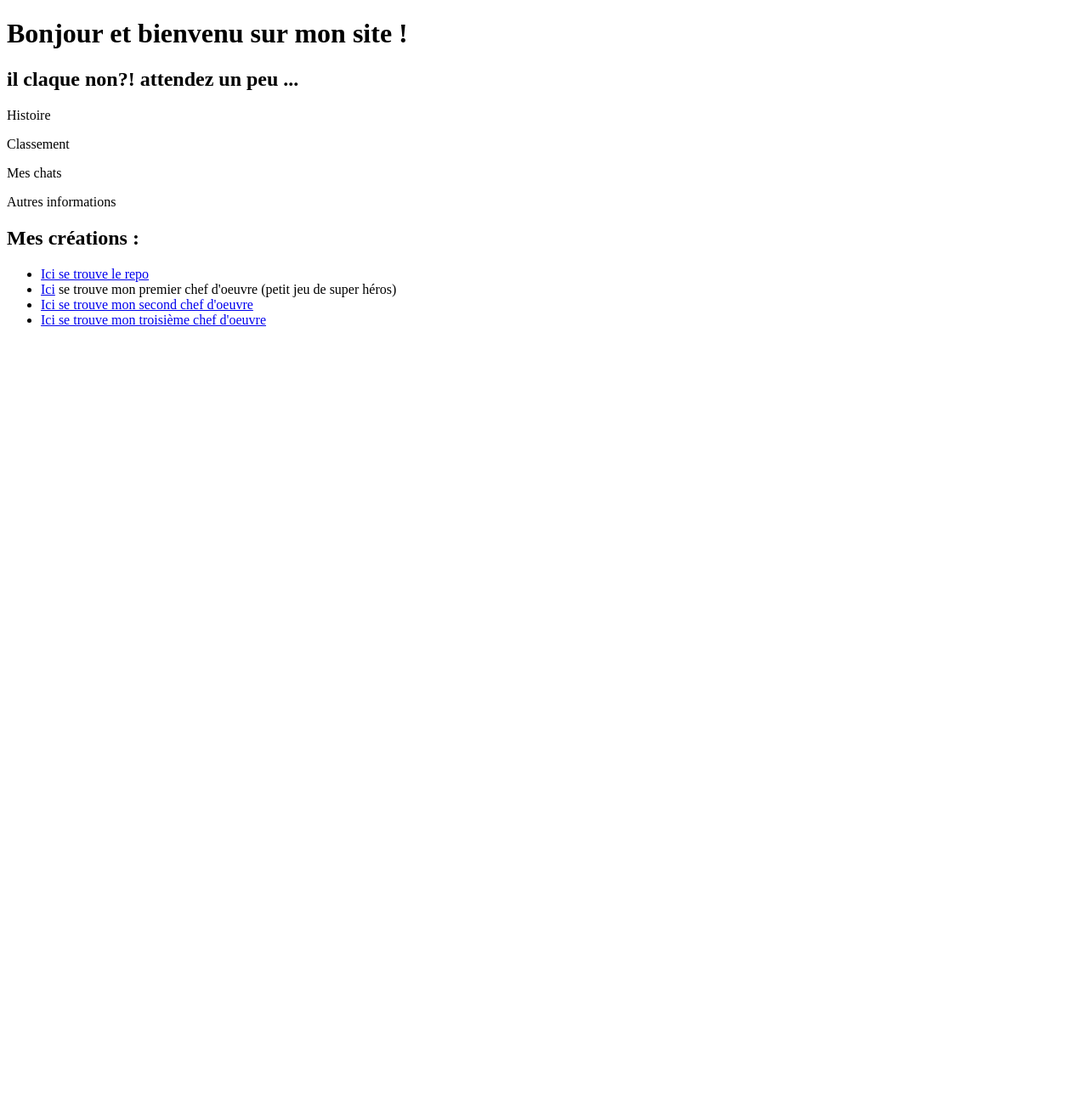
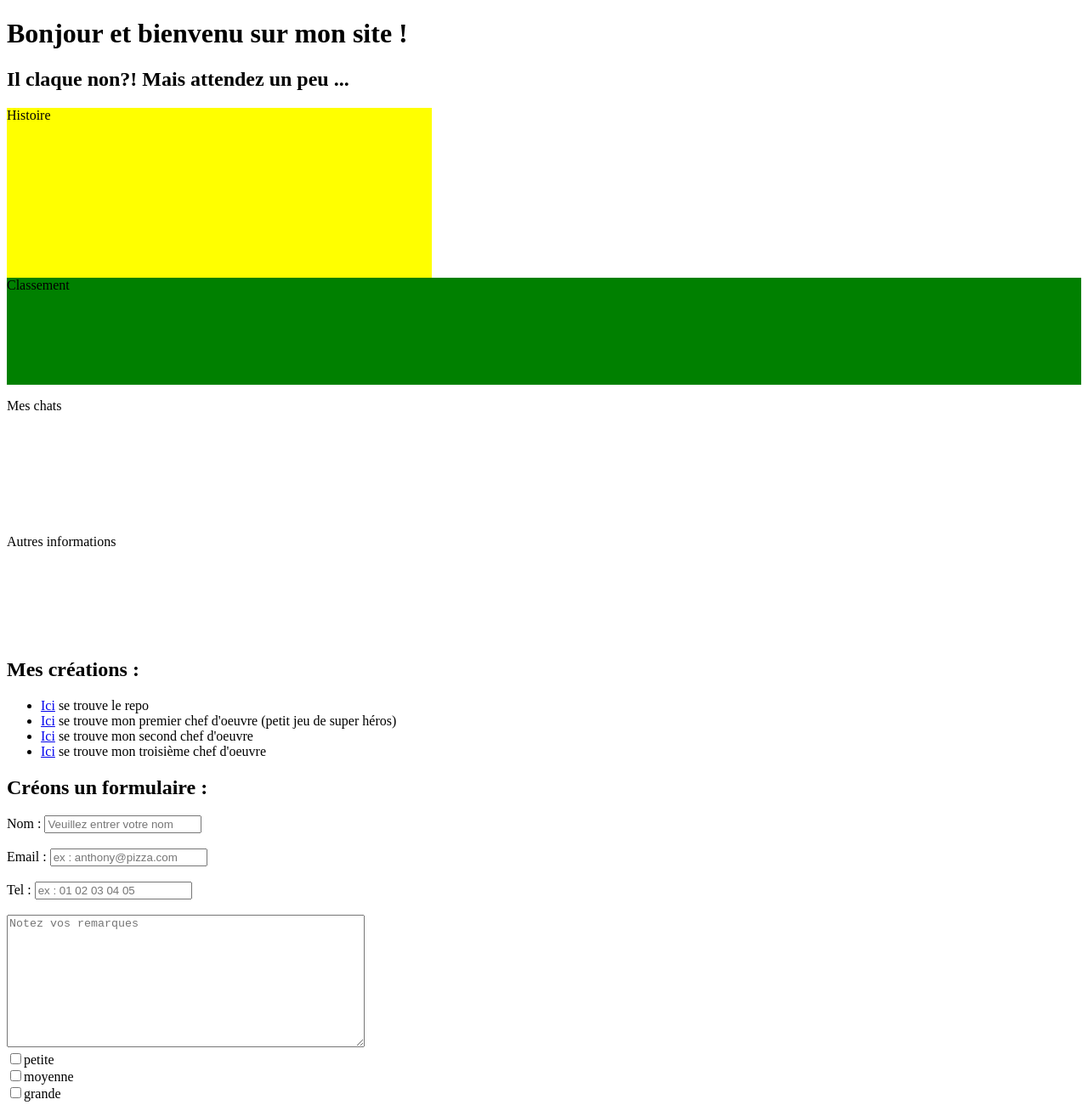
Before and after one commit to anto999/formation-developpeur-web, a plain HTML site: page index.html in a window 1280 px wide. Shown: the whole page at 85% size. Before the commit the page ends 800 px from the top, so only its background shows below. Drawn offline with Linux system fonts and the light colour scheme.

Commit message:
3em commit

```diff
--- a/index.html
+++ b/index.html
@@ -7,23 +7,35 @@
   <body>
 
     <h1>   Bonjour et bienvenu sur mon site !<br></h1>
-    <h2> il claque non?! attendez un peu ...</h2>
-    <p>Histoire</p>
-    <p>Classement</p>
-    <p>Mes chats</p>
-
-    <p>Autres informations</p>
+    <h2> Il claque non?! Mais attendez un peu ...</h2>
+    <div style="background-color: yellow;width: 500px;height: 200px">
+      Histoire
+    </div>
+    <div style="background-color: green">
+      Classement<br> <br><br><br><br><br><br>
+    </div>
+    <p>Mes chats<br><br><br><br><br><br><br><br></p>
+    <p>Autres informations<br><br><br><br><br><br><br></p>
     <h2>Mes créations : </h2>
       <ul>
+        <li><a href ="https://github.com/anto999/formation-developpeur-web" target ="blank">Ici</a> se trouve le repo</li>
+        <li><a href ="https://anto999.github.io/reims-0218-hackaton-MAF/" target ="blank">Ici</a> se trouve mon premier chef d'oeuvre (petit jeu de super héros) </li>
+        <li><a href ="https://anto999.github.io/projet-artezic/" target ="blank">Ici</a> se trouve mon second chef d'oeuvre</li>
+        <li><a href ="https://anto999.github.io/meteo_app/" target ="blank">Ici</a> se trouve mon troisième chef d'oeuvre</li>
+      </ul>
+    <h2>Créons un formulaire :</h2>
+    <form>
+      <label for ="">Nom :</label>
+      <input type = "text" placeholder="Veuillez entrer votre nom"><br><br>
+      <label for ="">Email :</label>
+      <input type = "email" placeholder="ex : anthony@pizza.com"><br><br>
+      <label for ="">Tel :</label>
+      <input type = "text" placeholder="ex : 01 02 03 04 05"><br><br>
+      <textarea cols="50" rows="10" placeholder="Notez vos remarques"></textarea><br>
+      <input type="checkbox"value ="petite">petite<br>
+      <input type="checkbox"value ="moyenne">moyenne<br>
+      <input type="checkbox"value ="grande">grande<br>
 
-
-      <li><a href ="https://github.com/anto999/formation-developpeur-web" target ="blank">Ici se trouve le repo</a></li>
-      <li><a href ="https://anto999.github.io/reims-0218-hackaton-MAF/" target ="blank">Ici</a> se trouve mon premier chef d'oeuvre (petit jeu de super héros) </li>
-      <li><a href ="https://anto999.github.io/projet-artezic/" target ="blank">Ici se trouve mon second chef d'oeuvre</a></li>
-      <li><a href ="https://anto999.github.io/meteo_app/" target ="blank">Ici se trouve mon troisième chef d'oeuvre</a></li>
-
-    </ul>
-
-
+    </form>
   </body>
 </html>
```
